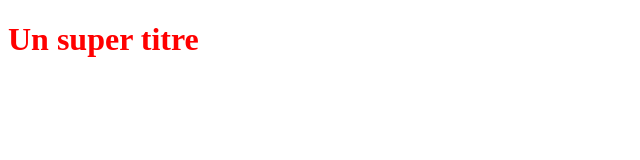
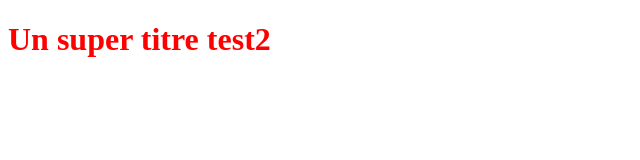
Before and after one commit to Mamak2020/Test2, a plain HTML site: page index.html in a window 1280 px wide. Shown: the whole page, without its empty margins (0-640 px from the left). Drawn offline with Linux system fonts and the light colour scheme.

Commit message:
Modification du titre ;o)

```diff
--- a/index.html
+++ b/index.html
@@ -5,6 +5,6 @@
    <link rel="stylesheet" type="text/css" href="styles.css">
 </head>
 <body>
-   <h1>Un super titre</h1>
+   <h1>Un super titre test2</h1>
 </body>
 </html>
```
